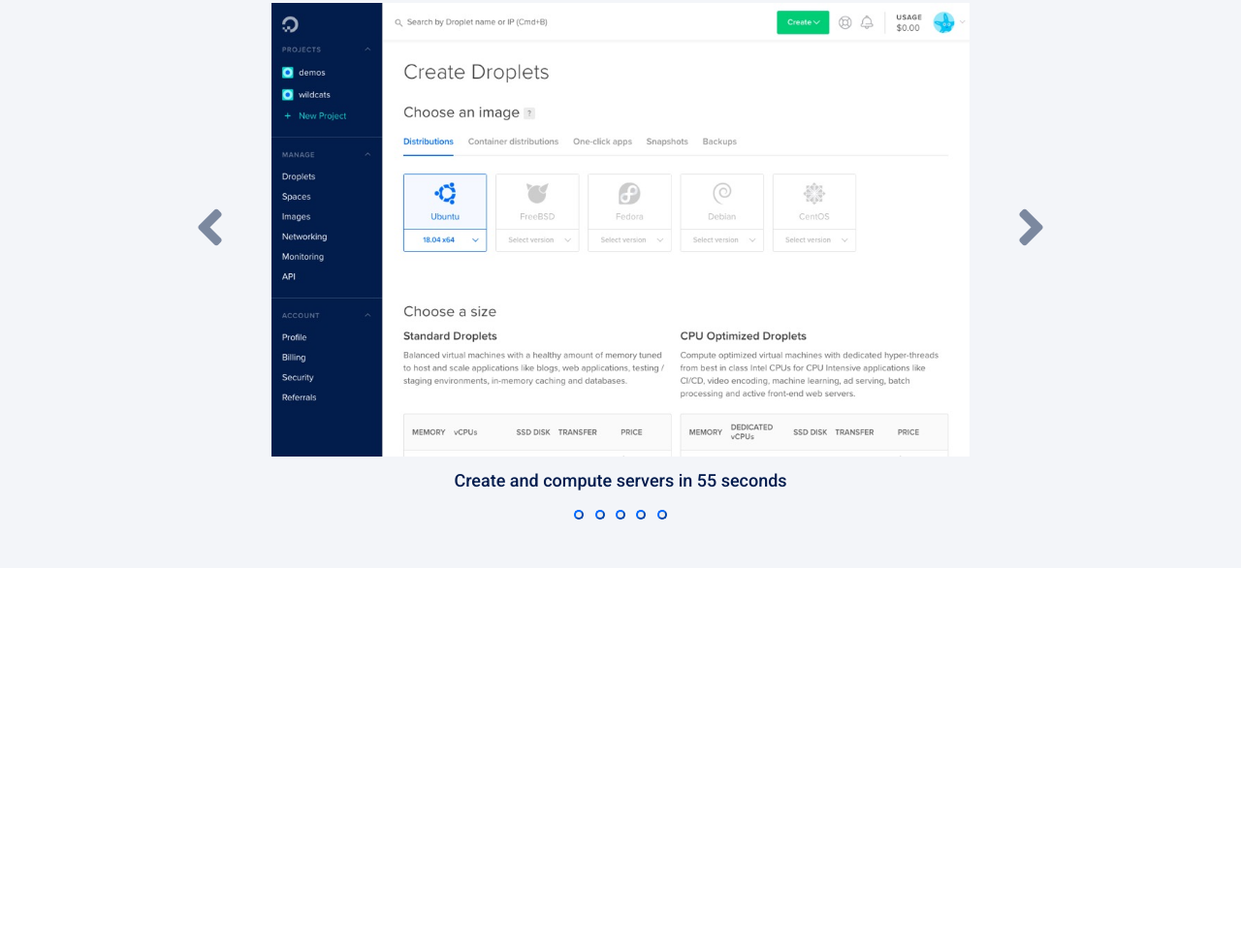
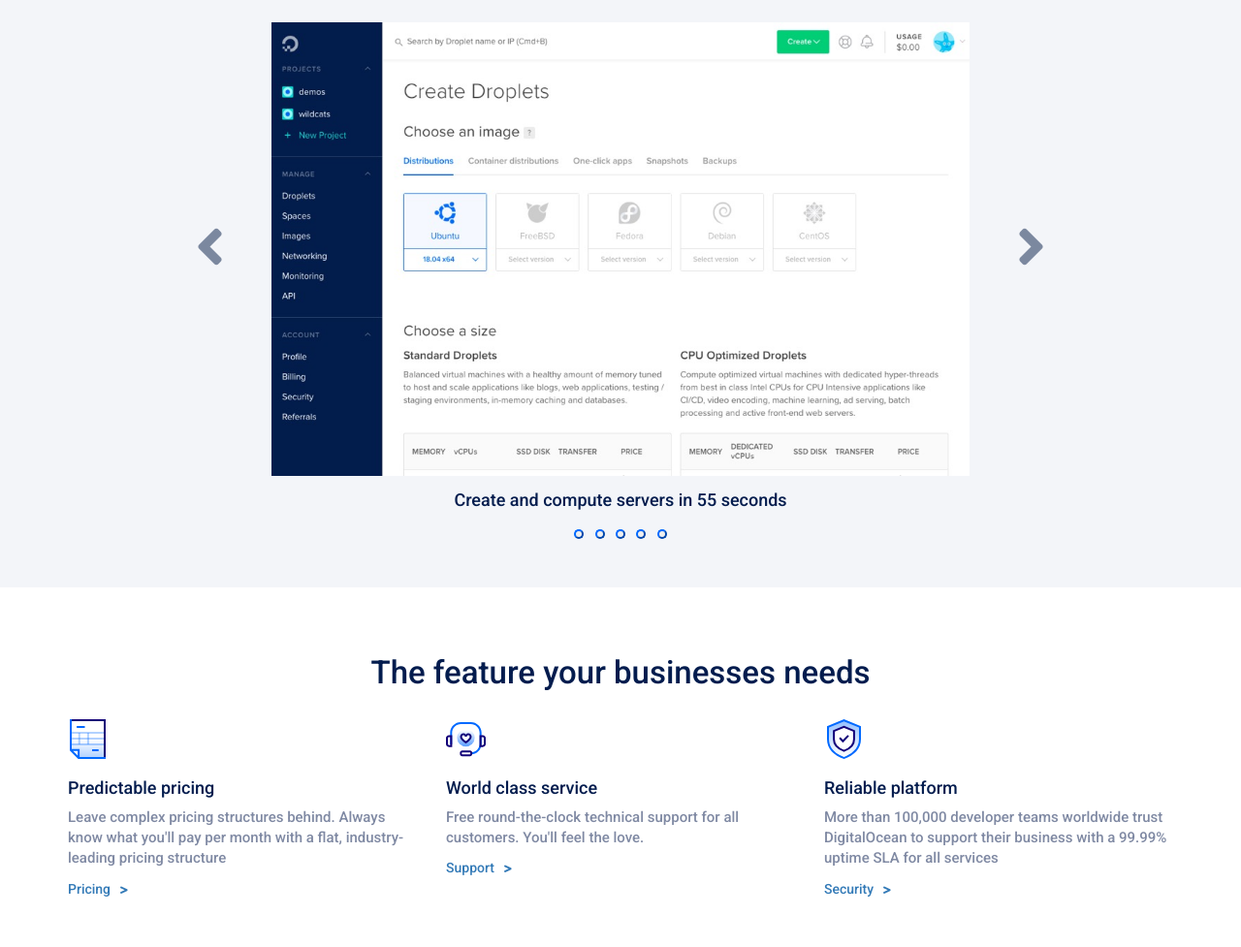
Before and after one commit to LMem001/html-css-digitalocean, a plain HTML site: page index.html in a window 1280 px wide. Shown: the part 1872-2849 px from the top of the page at 97% size. Before the commit the page ends 2458 px from the top, so only its background shows below. Drawn offline with nearby package versions, Linux system fonts and the light colour scheme.

Commit message:
.needs section added

```diff
--- a/css/style.css
+++ b/css/style.css
@@ -5,6 +5,14 @@
 
 .light_background {
   background-color: #f3f5f9;
+}
+
+.v_padding_50 {
+  padding: 50px 0;
+}
+
+.exhibit_box img {
+  padding-bottom: 10px;
 }
 /* mix end */
 /* Typography */
@@ -15,6 +23,10 @@ h1 {
 
 h2  {
   font-size: 33px;
+}
+
+.target h2, .needs h2 {
+  padding-bottom: 20px;
 }
 
 h2, h3, h4,
@@ -260,7 +272,7 @@ ul {
   padding: 40px;
 }
 
-.exhibit_box  {
+.functioning .exhibit_box  {
   padding-right: 55px;
   padding-bottom: 20px;
 }
@@ -268,10 +280,6 @@ ul {
 /* target */
 .target {
   padding: 50px 0;
-}
-
-.target h2 {
-  padding-bottom: 20px;
 }
 
 .carousel  {
--- a/index.html
+++ b/index.html
@@ -152,6 +152,7 @@
                  <li><button class="exhibit_btn text_light_color" type="button" name="button">Monitor</button></li>
                </ul>
              </div>
+             <!-- exhibit boxes -->
              <div class="col-xs-12 col-md-8 col-lg-9 col-md-offset-1">
                <div class="row">
                  <div class="col-xs-12 col-md-6">
@@ -186,6 +187,7 @@
                  </div>
                </div>
              </div>
+             <!-- /exhibit boxes -->
            </div>
           </div>
         </div>
@@ -215,6 +217,43 @@
       </div>
     </section>
     <!-- /target -->
+    <section class="needs v_padding_50">
+      <div class="container">
+        <div class="row">
+          <div class="col-xs-12">
+            <h2 class="main_text_color text-center">The feature your businesses needs</h2>
+          </div>
+        </div>
+        <!-- exhibit boxes -->
+        <div class="row">
+          <div class="col-xs-12 col-md-4">
+            <div class="exhibit_box small_p weight_500">
+               <img src="img/pred-pricing.svg" alt="excell paper icon">
+               <h5 class="main_text_color">Predictable pricing</h5>
+               <p>Leave complex pricing structures behind. Always know what you'll pay per month with a flat, industry-leading pricing structure</p>
+               <a href="#">Pricing<i class="fas fa-greater-than"></i></a>
+            </div>
+          </div>
+          <div class="col-xs-12 col-md-4">
+            <div class="exhibit_box small_p weight_500">
+               <img src="img/world-class.svg" alt="headset icon">
+               <h5 class="main_text_color">World class service</h5>
+               <p>Free round-the-clock technical support for all customers. You'll feel the love.</p>
+               <a href="#">Support<i class="fas fa-greater-than"></i></a>
+            </div>
+          </div>
+          <div class="col-xs-12 col-md-4">
+            <div class="exhibit_box small_p weight_500">
+               <img src="img/reliable-platform.svg" alt="internet security icon">
+               <h5 class="main_text_color">Reliable platform</h5>
+               <p>More than 100,000 developer teams worldwide trust DigitalOcean to support their business with a 99.99% uptime SLA for all services</p>
+               <a href="#">Security<i class="fas fa-greater-than"></i></a>
+            </div>
+          </div>
+        </div>
+        <!-- /exhibit boxes -->
+      </div>
+    </section>
   </main>
   <footer></footer>
 </body>
```
